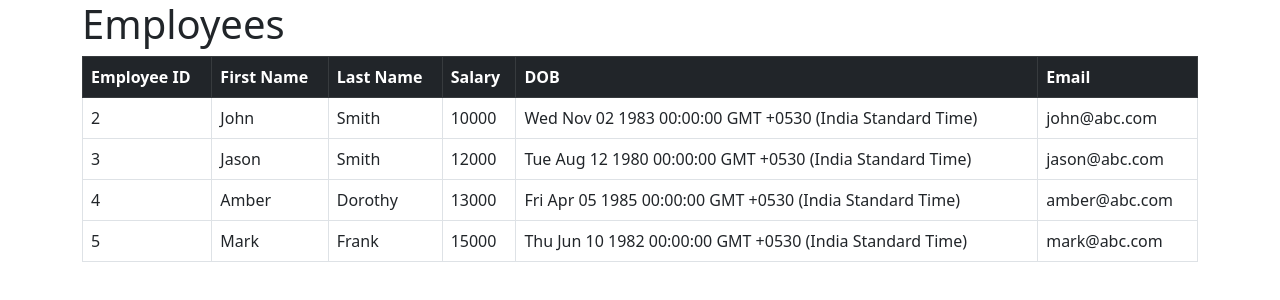
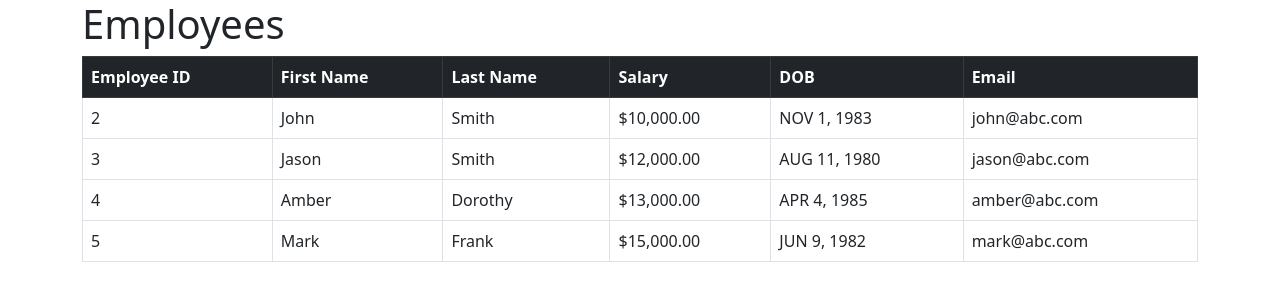
Before and after one commit to HariharSubramanian/Edureka-Employee-Project, an Angular app in the folder EmployeeData/: page / in a window 1280 px wide. Shown: the top 300 px of the page. Built offline with nearby package versions, Linux system fonts and the light colour scheme.

Commit message:
date currentcy pipe update

```diff
--- a/EmployeeData/src/app/components/emptable/emptable.component.html
+++ b/EmployeeData/src/app/components/emptable/emptable.component.html
@@ -31,10 +31,10 @@
                         {{val.lastName}}
                     </td>
                     <td>
-                        {{val.salary}}
+                        {{val.salary | currency}}
                     </td>
                     <td>
-                        {{val.dob}}
+                        {{val.dob | date : 'mediumDate' | uppercase}}
                         </td>
                     <td>
                         {{val.email}}
```
